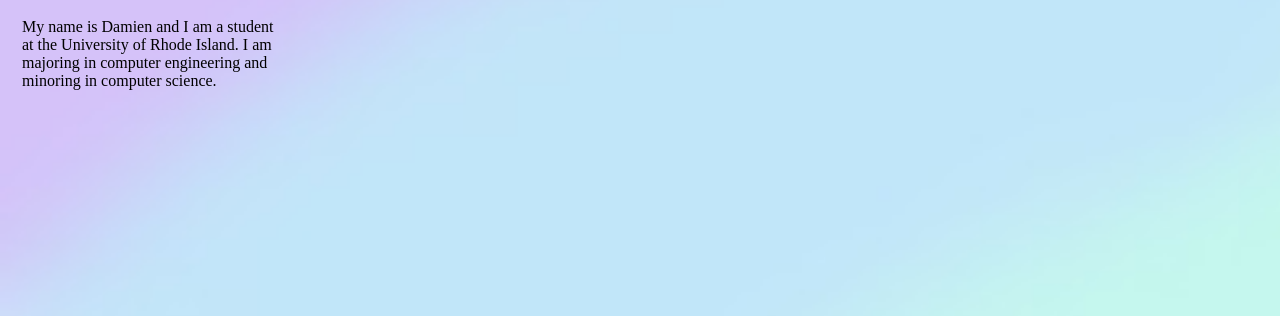
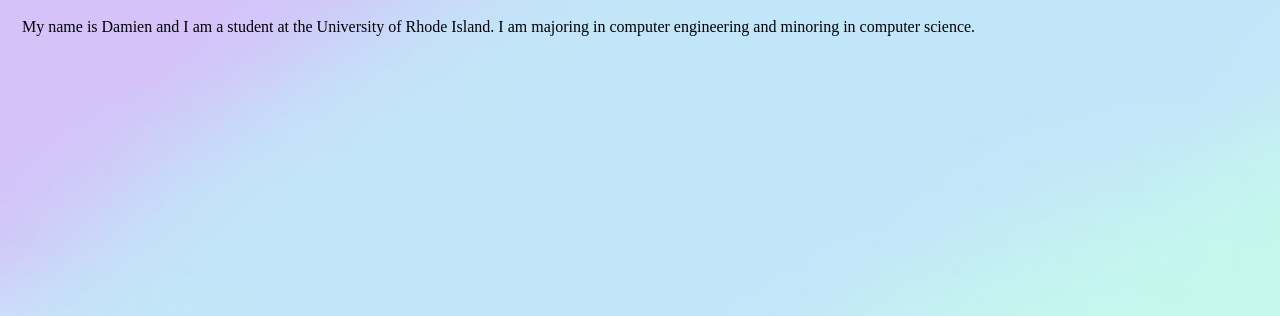
Before and after one commit to LDamienS/LDamienS.github.io, a plain HTML site: page about.html in a window 1280 px wide. Shown: the part 484-800 px from the top of the page. Drawn offline with Linux system fonts and the light colour scheme.

Commit message:
Update about.html

```diff
--- a/about.html
+++ b/about.html
@@ -20,10 +20,10 @@
 
           <div id="content">
             <h1 id="about-h1"> About me! </h1>
-            <p id="about-p"> My name is Damien and I am a student<br>
-                at the University of Rhode Island. I am<br>
-                majoring in computer engineering and<br>
-                minoring in computer science.<br>
+            <p id="about-p"> My name is Damien and I am a student
+                at the University of Rhode Island. I am
+                majoring in computer engineering and
+                minoring in computer science.
             </p>
             </div>
         </div>
```
